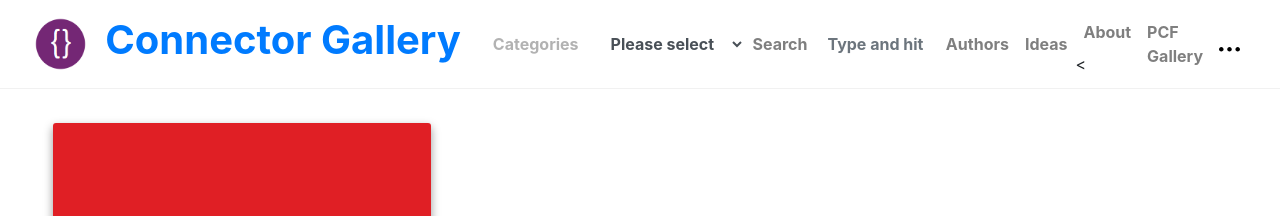
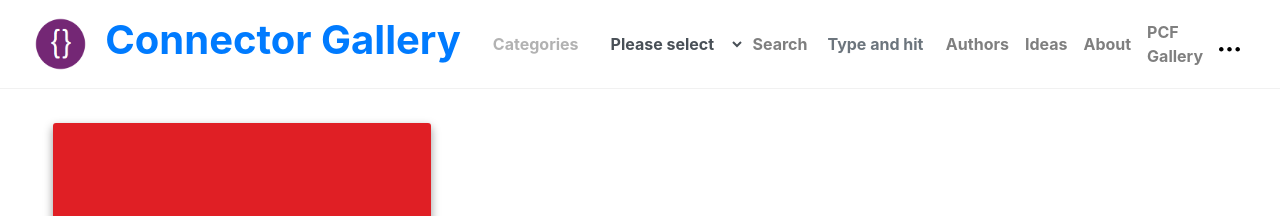
Before and after one commit to thomassandsor/connector.gallery, a Jekyll site: the page built from index.html, in a window 1280 px wide. Shown: the top 216 px of the page. Built offline with Jekyll 4.4.1, drawn with Linux system fonts in a browser that asks for light colours; nearby versions of some CDN libraries; library files that are not in the unit come from our copies; the list of posts is cut into pages by our own code; comment, search, counter and statistics services are not loaded.

Commit message:
Update menu-header.html

```diff
--- a/_includes/menu-header.html
+++ b/_includes/menu-header.html
@@ -7,7 +7,7 @@
 </li>
 <li class="nav-item">
     <a class="nav-link" href="{{site.baseurl}}/about">About</a>
-<</li>
+</li>
 <li class="nav-item">
     <a class="nav-link" href="https://www.pcf.gallery"> PCF Gallery</a>
 </li>
```
